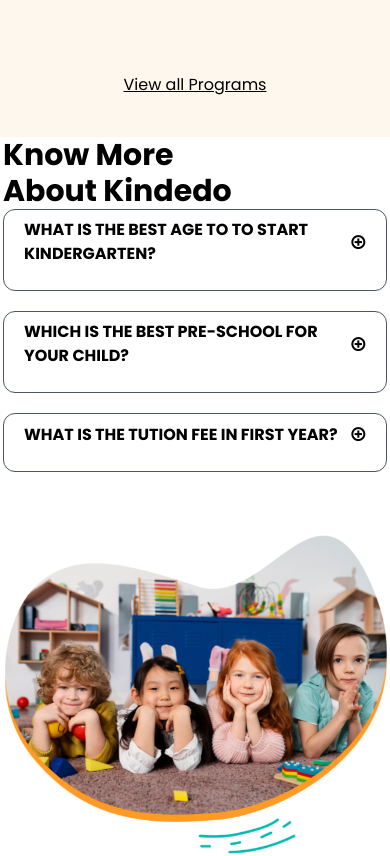
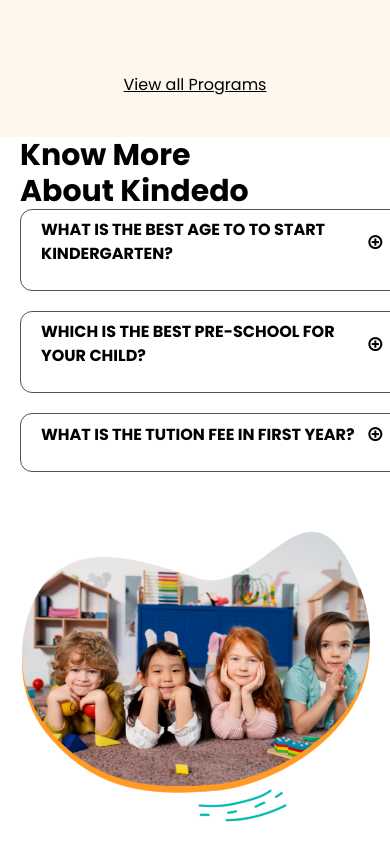
Before and after one commit to Shivam-ssy/srpsschool, a React (Vite) app: page / in a window 390 px wide. Shown: the part 4920-5776 px from the top of the page. Built offline with nearby package versions, Linux system fonts and the light colour scheme.

Commit message:
making responsive

```diff
--- a/src/Pages/Offering.jsx
+++ b/src/Pages/Offering.jsx
@@ -41,7 +41,7 @@
             quidem dolorem necessitatibus praesentium id? Reprehenderit, soluta
             aut consequuntur ut autem adipisci dolores. Molestias?
           </span>
-          <div className="text-white flex w-fit md:px-10 py-2 gap-5 rounded-3xl mt-10 bg-secondary ">
+          <div className="text-white flex w-fit px-0 md:px-10 py-2 gap-5 rounded-3xl mt-10 bg-secondary ">
             <div className="border flex md:gap-2 md:px-3 border-gray-600 border-l-0 border-t-0 border-b-0">
               <h3 className="font-bold place-content-center h-full md:text-2xl">
                 14+
@@ -112,7 +112,7 @@
 
       {/* know more about kidedo */}
 
-      <div className="flex md:flex-row flex-col md:justify-evenly items-center">
+      <div className="flex md:flex-row flex-col w-full px-5 md:justify-evenly items-center">
         <div className="md:w-1/2 w-full">
           <h3 className="font-bold text-3xl ">
             Know More <br /> About Kindedo
```
